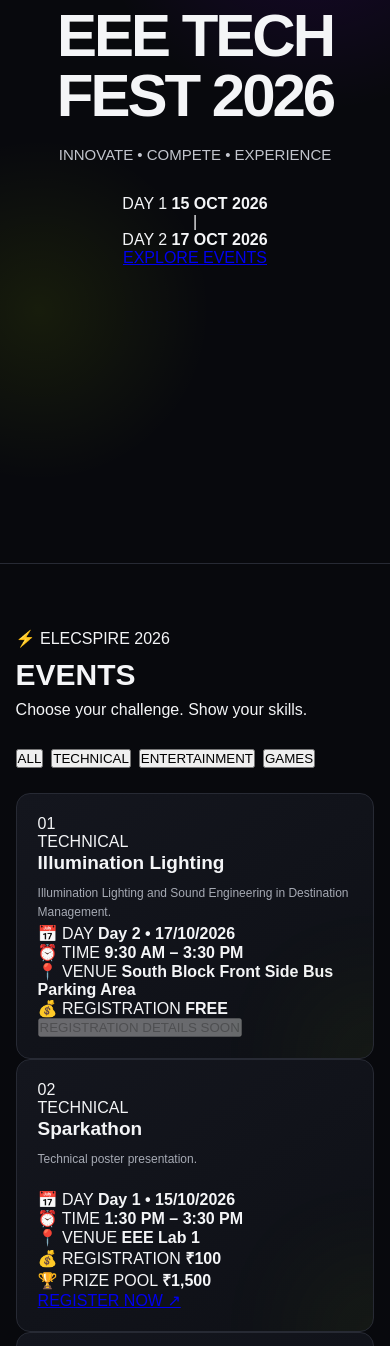
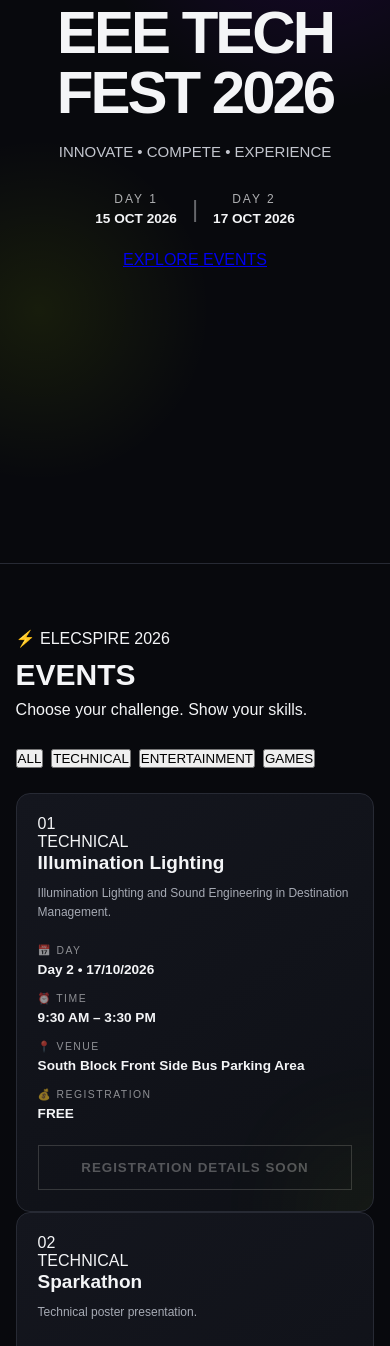
Before and after one commit to Mansoorx1/Elecspire-events, a plain HTML site: page index.html in a window 390 px wide. Shown: the part 280-1626 px from the top of the page. Drawn offline with Linux system fonts and the light colour scheme.

Commit message:
Update style.css

```diff
--- a/style.css
+++ b/style.css
@@ -599,3 +599,203 @@ footer small {
   }
 
     }
+
+/* ================================
+   DATE DISPLAY
+================================ */
+
+.dates {
+    display: flex;
+    justify-content: center;
+    align-items: center;
+    gap: 25px;
+    margin: 25px 0;
+    flex-wrap: wrap;
+}
+
+.dates div {
+    display: flex;
+    flex-direction: column;
+    align-items: center;
+}
+
+.dates span {
+    font-size: 0.75rem;
+    letter-spacing: 2px;
+    opacity: 0.7;
+}
+
+.dates strong {
+    font-size: 1rem;
+    margin-top: 5px;
+}
+
+.date-divider {
+    opacity: 0.4;
+    font-size: 1.5rem;
+}
+
+
+/* ================================
+   REGISTRATION BUTTON
+================================ */
+
+.register-btn {
+    display: block;
+    width: 100%;
+    margin-top: 22px;
+    padding: 14px 18px;
+
+    text-align: center;
+    text-decoration: none;
+
+    border: 1px solid #c8ff00;
+    background: transparent;
+
+    color: #c8ff00;
+    font-weight: bold;
+    letter-spacing: 1px;
+
+    cursor: pointer;
+
+    transition: 0.25s ease;
+}
+
+.register-btn:hover {
+    background: #c8ff00;
+    color: #08090d;
+
+    box-shadow:
+        0 0 15px rgba(200,255,0,0.5);
+}
+
+.register-btn.disabled {
+    opacity: 0.45;
+    cursor: not-allowed;
+    border-color: #666;
+    color: #aaa;
+}
+
+.register-btn.disabled:hover {
+    background: transparent;
+    color: #aaa;
+    box-shadow: none;
+}
+
+
+/* ================================
+   EVENT INFO IMPROVEMENT
+================================ */
+
+.event-info {
+    margin-top: 20px;
+}
+
+.event-info div {
+    margin-bottom: 13px;
+}
+
+.event-info span {
+    display: block;
+
+    font-size: 0.65rem;
+    letter-spacing: 1.5px;
+
+    opacity: 0.55;
+
+    margin-bottom: 3px;
+}
+
+.event-info strong {
+    display: block;
+
+    font-size: 0.9rem;
+    line-height: 1.4;
+}
+
+
+/* ================================
+   EVENT TITLE SUBTEXT
+================================ */
+
+.event-card h3 span {
+    display: block;
+
+    font-size: 0.8em;
+    opacity: 0.65;
+
+    margin-top: 4px;
+}
+
+
+/* ================================
+   INFO SECTION
+================================ */
+
+.info-section {
+    width: 90%;
+    max-width: 1100px;
+
+    margin: 40px auto 80px;
+
+    display: grid;
+    grid-template-columns: repeat(3, 1fr);
+
+    gap: 20px;
+}
+
+.info-card {
+    display: flex;
+    align-items: center;
+    gap: 15px;
+
+    padding: 20px;
+
+    border: 1px solid rgba(200,255,0,0.15);
+    background: rgba(255,255,255,0.02);
+}
+
+.info-card > span {
+    font-size: 1.6rem;
+}
+
+.info-card small {
+    display: block;
+
+    font-size: 0.65rem;
+    letter-spacing: 1.5px;
+
+    opacity: 0.5;
+}
+
+.info-card strong {
+    display: block;
+
+    margin-top: 5px;
+    font-size: 0.9rem;
+}
+
+
+/* ================================
+   MOBILE
+================================ */
+
+@media (max-width: 700px) {
+
+    .dates {
+        gap: 15px;
+    }
+
+    .dates strong {
+        font-size: 0.85rem;
+    }
+
+    .info-section {
+        grid-template-columns: 1fr;
+    }
+
+    .event-info strong {
+        font-size: 0.85rem;
+    }
+
+}
```
